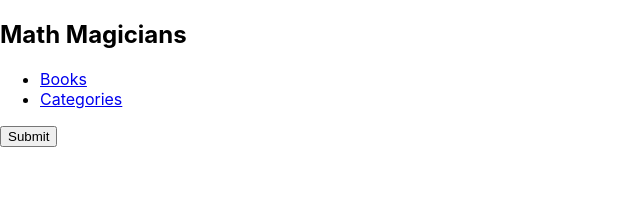
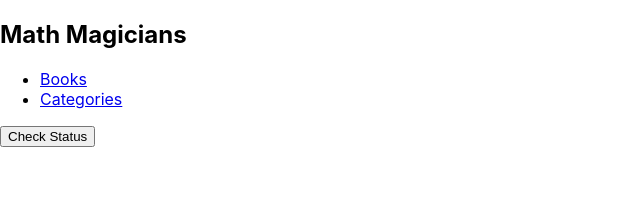
Before and after one commit to eric2umeh/bookstore, a React (Create React App) app: page /categories in a window 1280 px wide. Shown: the top 216 px of the page, without its empty margins (0-640 px from the left). Built offline with nearby package versions, Linux system fonts and the light colour scheme.

Commit message:
Fixed Button Component

```diff
--- a/src/component/Button.jsx
+++ b/src/component/Button.jsx
@@ -1,11 +1,14 @@
 import PropTypes from 'prop-types';
 
-const Button = ({ type, value, handleClick }) => (
-  <input type={type ?? 'button'} value={value} onClick={handleClick} />
+const Button = ({
+  type, value, handleClick, children,
+}) => (
+  <button type={type ? 'submit' : 'button'} value={value} onClick={handleClick}>{children}</button>
 );
 
 Button.propTypes = {
   type: PropTypes.string.isRequired,
+  children: PropTypes.string.isRequired,
   value: PropTypes.string.isRequired,
   handleClick: PropTypes.func.isRequired,
 };
```
